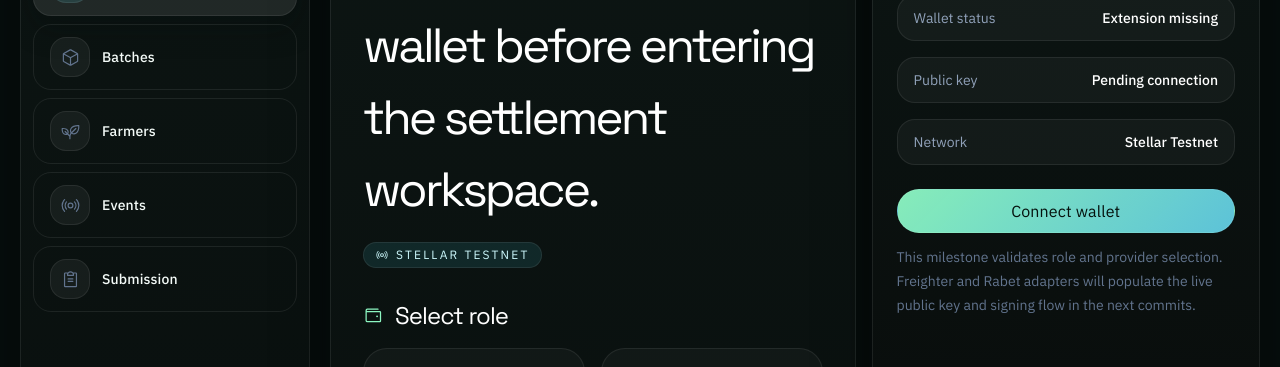
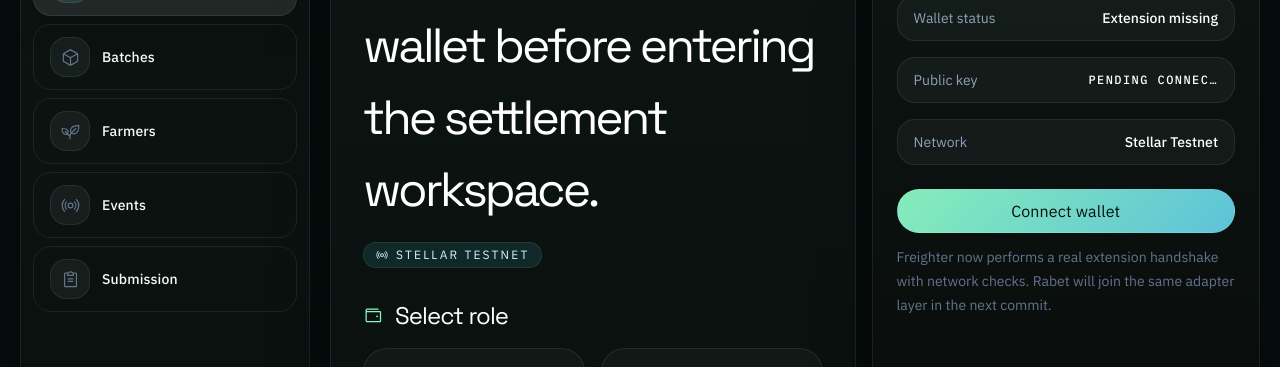
Before and after one commit to NhatTrung224/AgriBatch_Pay, a Next.js app: page /onboarding in a window 1280 px wide. Shown: the part 262-629 px from the top of the page. Built offline with nearby package versions, Linux system fonts and the light colour scheme; no server answers.

Commit message:
feat: add freighter adapter

```diff
--- a/src/features/wallets/components/onboarding-workspace.tsx
+++ b/src/features/wallets/components/onboarding-workspace.tsx
@@ -17,6 +17,7 @@ import { cn } from "@/lib/utils";
 import { NetworkBadge } from "@/features/wallets/components/network-badge";
 import { WalletProviderBadge } from "@/features/wallets/components/wallet-provider-badge";
 import { walletOptions } from "@/features/wallets/constants";
+import { freighterAdapter } from "@/features/wallets/lib/freighter-adapter";
 import type { WalletProvider } from "@/features/wallets/types";
 import type { UserRole } from "@/types/domain";
 
@@ -77,6 +78,9 @@ export function OnboardingWorkspace() {
   const [selectedRole, setSelectedRole] = useState<UserRole>("BUYER");
   const [selectedProvider, setSelectedProvider] =
     useState<WalletProvider>("freighter");
+  const [connectedPublicKey, setConnectedPublicKey] = useState("");
+  const [connectedNetwork, setConnectedNetwork] = useState("Stellar Testnet");
+  const [isConnecting, setIsConnecting] = useState(false);
   const installedProviders = readInstalledProviders();
 
   const activeWallet = walletOptions.find(
@@ -86,7 +90,7 @@ export function OnboardingWorkspace() {
     ? installedProviders[activeWallet.provider]
     : false;
 
-  function handleContinue() {
+  async function handleContinue() {
     if (!activeWallet) {
       return;
     }
@@ -96,7 +100,26 @@ export function OnboardingWorkspace() {
       return;
     }
 
-    toast.info(`${activeWallet.label} connection will be activated next.`);
+    if (selectedProvider !== "freighter") {
+      toast.info("Rabet adapter will be activated in the next integration pass.");
+      return;
+    }
+
+    try {
+      setIsConnecting(true);
+      const connection = await freighterAdapter.connect();
+
+      setConnectedNetwork(connection.network ?? "Stellar Testnet");
+      setConnectedPublicKey(connection.publicKey);
+
+      toast.success("Freighter connected successfully.");
+    } catch (error) {
+      const message =
+        error instanceof Error ? error.message : "Unable to connect Freighter.";
+      toast.error(message);
+    } finally {
+      setIsConnecting(false);
+    }
   }
 
   return (
@@ -228,18 +251,27 @@ export function OnboardingWorkspace() {
             <MetricRow label="Selected role" value={selectedRole} />
             <MetricRow
               label="Wallet status"
-              value={isInstalled ? "Ready to connect" : "Extension missing"}
+              value={
+                connectedPublicKey
+                  ? "Connected"
+                  : isInstalled
+                    ? "Ready to connect"
+                    : "Extension missing"
+              }
             />
-            <MetricRow label="Public key" value="Pending connection" />
-            <MetricRow label="Network" value="Stellar Testnet" />
+            <MetricRow
+              label="Public key"
+              value={connectedPublicKey || "Pending connection"}
+              mono
+            />
+            <MetricRow label="Network" value={connectedNetwork} />
           </div>
-          <Button className="mt-6 w-full" onClick={handleContinue}>
-            Connect wallet
+          <Button className="mt-6 w-full" onClick={handleContinue} disabled={isConnecting}>
+            {isConnecting ? "Connecting..." : "Connect wallet"}
           </Button>
           <p className="mt-3 text-sm leading-6 text-slate-500">
-            This milestone validates role and provider selection. Freighter and
-            Rabet adapters will populate the live public key and signing flow in
-            the next commits.
+            Freighter now performs a real extension handshake with network
+            checks. Rabet will join the same adapter layer in the next commit.
           </p>
         </section>
 
@@ -268,11 +300,26 @@ export function OnboardingWorkspace() {
   );
 }
 
-function MetricRow({ label, value }: { label: string; value: string }) {
+function MetricRow({
+  label,
+  mono = false,
+  value,
+}: {
+  label: string;
+  mono?: boolean;
+  value: string;
+}) {
   return (
     <div className="flex items-center justify-between gap-4 rounded-[18px] border border-white/10 bg-white/4 px-4 py-3">
       <span className="text-sm text-slate-400">{label}</span>
-      <span className="text-sm font-medium text-white">{value}</span>
+      <span
+        className={cn(
+          "text-sm font-medium text-white",
+          mono && "max-w-[18ch] truncate font-mono text-xs uppercase tracking-[0.12em]",
+        )}
+      >
+        {value}
+      </span>
     </div>
   );
 }
--- /dev/null
+++ b/src/features/wallets/lib/freighter-adapter.ts
@@ -0,0 +1,81 @@
+"use client";
+
+import {
+  getNetworkDetails,
+  requestAccess,
+  signTransaction as freighterSignTransaction,
+} from "@stellar/freighter-api";
+
+import { clientEnv } from "@/lib/env/client";
+import type { WalletAdapter } from "@/features/wallets/types";
+
+function normalizeNetworkLabel(network: string) {
+  return network.trim().toLowerCase();
+}
+
+function assertFreighterError(message: string) {
+  throw new Error(message);
+}
+
+export const freighterAdapter: WalletAdapter = {
+  provider: "freighter",
+  async isInstalled() {
+    if (typeof window === "undefined") {
+      return false;
+    }
+
+    return Boolean((window as Window & { freighter?: unknown }).freighter);
+  },
+  async connect() {
+    if (!(await this.isInstalled())) {
+      assertFreighterError("Freighter is not installed in this browser.");
+    }
+
+    const access = await requestAccess();
+
+    if (access.error || !access.address) {
+      assertFreighterError(access.error?.message ?? "Freighter access was rejected.");
+    }
+
+    const networkDetails = await getNetworkDetails();
+
+    if (networkDetails.error) {
+      assertFreighterError(
+        networkDetails.error.message ?? "Unable to read Freighter network details.",
+      );
+    }
+
+    const walletNetwork = networkDetails.network ?? "unknown";
+    const expectedNetwork = normalizeNetworkLabel(
+      clientEnv.NEXT_PUBLIC_STELLAR_NETWORK,
+    );
+
+    if (!normalizeNetworkLabel(walletNetwork).includes(expectedNetwork)) {
+      assertFreighterError(
+        `Freighter is connected to ${walletNetwork}. Switch to Stellar ${clientEnv.NEXT_PUBLIC_STELLAR_NETWORK}.`,
+      );
+    }
+
+    return {
+      network: walletNetwork,
+      publicKey: access.address,
+    };
+  },
+  async disconnect() {
+    return;
+  },
+  async signTransaction(xdr: string, opts?: unknown) {
+    const signed = await freighterSignTransaction(
+      xdr,
+      opts as { address?: string; networkPassphrase?: string } | undefined,
+    );
+
+    if (signed.error || !signed.signedTxXdr) {
+      assertFreighterError(
+        signed.error?.message ?? "Freighter transaction signing failed.",
+      );
+    }
+
+    return signed.signedTxXdr;
+  },
+};
```
